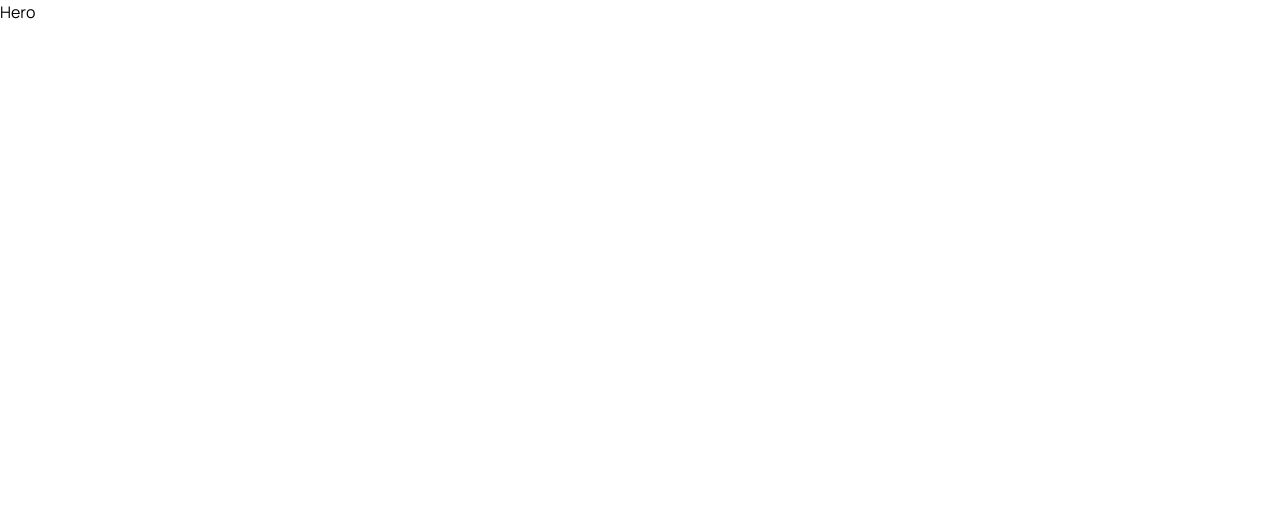
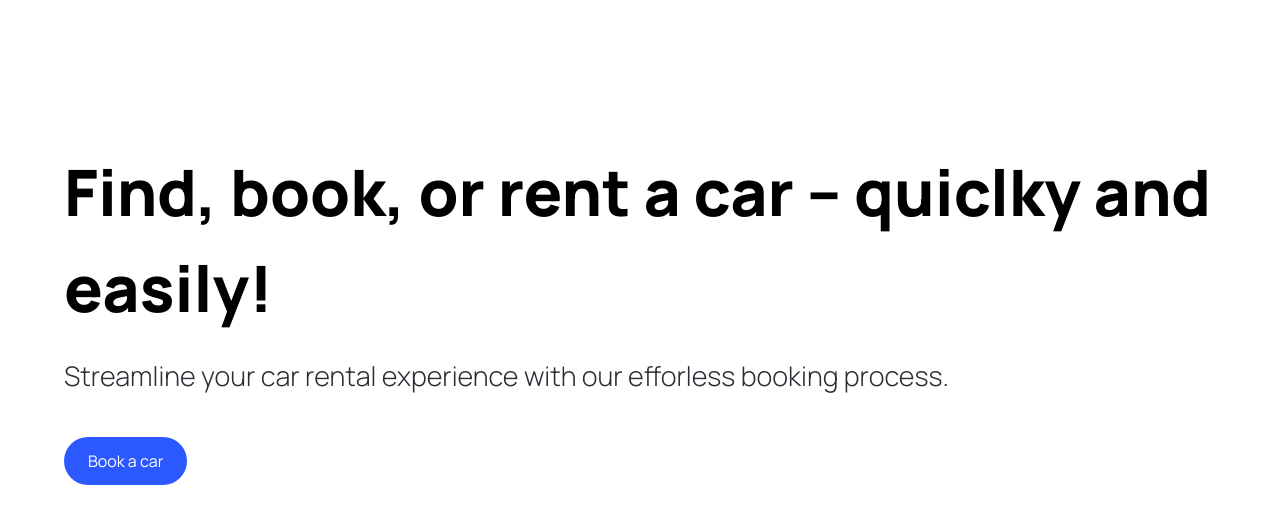
Before and after one commit to Ernestoc14/Car-Website, a Next.js app: page / in a window 1280 px wide. Shown: the top 524 px of the page. Built offline with nearby package versions, Linux system fonts and the light colour scheme.

Commit message:
Feat Adding Hero Section

```diff
--- /dev/null
+++ b/components/CustomButton.tsx
@@ -0,0 +1,20 @@
+"use client";
+import { CustomButtonProps } from "@/types";
+import Image from "next/image";
+
+const CustomButton = ({title, containerStyles, handleClick} : CustomButtonProps) => {
+  return (
+    <button
+        disabled={false}
+        type={"button"}
+        className={`custom-btn ${containerStyles}`}
+        onClick={handleClick}
+    >
+        <span className={`flex-1`}>
+            {title}
+        </span>
+    </button>
+  )
+}
+
+export default CustomButton
--- a/components/Hero.tsx
+++ b/components/Hero.tsx
@@ -1,9 +1,30 @@
+"use client";
+
 import Image from "next/image"
+import  CustomButton  from './CustomButton'
 
 const Hero = () => {
-  return (
-    <div>Hero</div>
-  )
+    const handleScroll = () => {
+    }
+
+    return (
+        <div className="hero">
+            <div className="flex-1 pt-36 padding-x">
+                <h1 className="hero__title">
+                    Find, book, or rent a car -- quiclky and easily!
+                </h1>
+
+                <p className="hero__subtitle">
+                    Streamline your car rental experience with our efforless booking process.
+                </p>
+                <CustomButton
+                    title={"Book a car"}
+                    containerStyles="bg-primary-blue text-white rounded-full mt-10"
+                    handleClick={handleScroll}
+                />
+            </div>
+        </div>
+    )
 }
 
 export default Hero
--- /dev/null
+++ b/types/index.ts
@@ -0,0 +1,8 @@
+import { MouseEventHandler } from "react";
+
+export interface CustomButtonProps {
+    title: string;
+    containerStyles?: string;
+    handleClick?:
+    MouseEventHandler<HTMLButtonElement>;
+}
```
